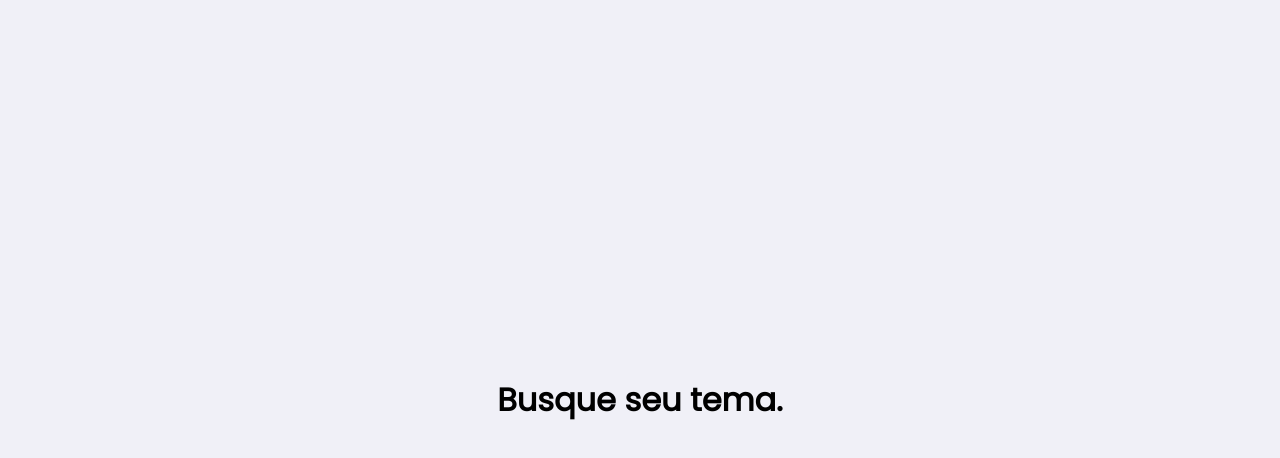
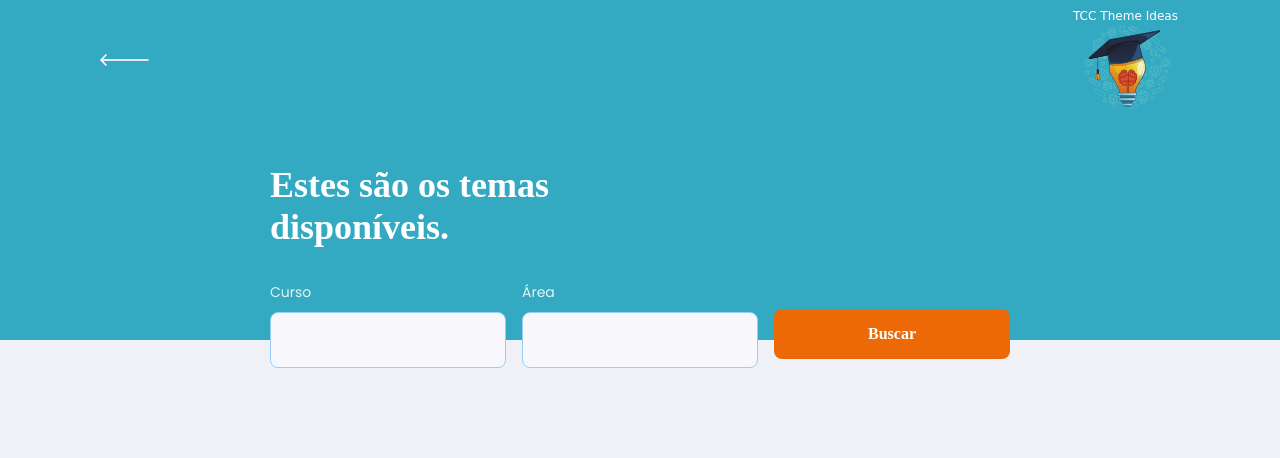
Before and after one commit to amorimmaria/TCC-Theme-Ideas, a React (Create React App) app in the folder packages/web/: page /search in a window 1280 px wide. Shown: the top 458 px of the page. Built offline with nearby package versions, Linux system fonts and the light colour scheme.

Commit message:
Adicionando pagina de buscar #65

```diff
--- a/packages/web/src/assets/styles/global.css
+++ b/packages/web/src/assets/styles/global.css
@@ -1,3 +1,4 @@
+
 :root {
   --color-background: #F0F0F7;
   --color-primary-lighter: #E5890B;
@@ -7,7 +8,14 @@
   --color-secundary-dark: #a74800;
   --color-text-in-primary: #FFFFFF;
   --color-text-in-secondary: #032B44;
+  --color-input-background: #F8F8FC;
+  --color-title-in-primary: #FFFFFF;
   --color-button-text: #FFFFFF;
+  --color-line-in-white: #96cff1; /*trocar*/
+  --color-text-search: #e6f4f1;
+  --color-box-base: #FFFFFF;
+  --color-box-footer: #FAFAFC;
+  --colot-text-complement: #7eaab3;  /*Trocar se preciso for*/
 
   font-size: 60%;
 }
--- /dev/null
+++ b/packages/web/src/components/Input/index.tsx
@@ -0,0 +1,20 @@
+import React, { InputHTMLAttributes} from 'react';
+
+import './styles.css';
+
+interface InputProps extends InputHTMLAttributes<HTMLInputElement>  {
+  label: string;
+  nome: string;
+
+}
+
+const Input: React.FC<InputProps> = ({ label, nome, ...rest})  => {
+  return (
+    <div className="input-block">
+      <label htmlFor={nome}>{label}</label>
+      <input type="text" id={nome} {...rest} />
+    </div>
+  );
+}
+
+export default Input;
--- /dev/null
+++ b/packages/web/src/components/Input/styles.css
@@ -0,0 +1,34 @@
+.input-block{
+  position: relative;
+}
+
+.input-block + .input-block{
+  margin-top: 1.4rem;
+}
+.input-block label{
+  font-size: 1.4rem;
+
+}
+
+.input-block input{
+  width: 100%;
+  height: 5.6rem;
+  margin-top: 0.8rem;
+  border-radius: 0.8rem;
+  background: var(--color-input-background);
+  border: 1px solid var(--color-line-in-white);
+  outline: 0;
+  padding: 0 1.6rem;
+  font: 1.6rem Archivo;
+}
+
+.input-block:focus-within::after{
+  width: calc(100% - 3.2rem);
+  height: 2px;
+  content: '';
+  background: var(--color-primary-light);
+  position: absolute;
+  left: 1.6rem;
+  right: 1.6rem;
+  bottom: 0;
+}
--- /dev/null
+++ b/packages/web/src/components/PageHeader/index.tsx
@@ -0,0 +1,33 @@
+import React from 'react';
+import { Link} from 'react-router-dom';
+
+
+import logoImg from '../../assets/icons/iconLogo2.svg';
+import backIcon from '../../assets/icons/back.svg';
+
+import './styles.css';
+
+interface PageHeaderProps {
+  title:string;
+}
+
+const PageHeader: React.FC<PageHeaderProps> = (props) => {
+  return (
+
+    <header className="page-header">
+        <div className="top-bar-container">
+          < Link to="/" >
+            <img src= {backIcon} alt="Voltar"/>
+          </Link>
+          <img src={logoImg} alt="TCC Theme Ideas" />
+        </div>
+
+        <div className="header-content">
+          <strong>{props.title}</strong>
+          {props.children}
+        </div>
+      </header>
+  );
+}
+
+export default PageHeader;
--- /dev/null
+++ b/packages/web/src/components/PageHeader/styles.css
@@ -0,0 +1,69 @@
+.page-header {
+  display: flex;
+  flex-direction: column;
+  background-color: var(--color-primary);
+}
+
+.page-header .top-bar-container {
+  width: 90%;
+  margin: 0 auto;
+  display: flex;
+  justify-content: space-between;
+  align-items: center;
+  color: var(--color-text-in-primary);
+  padding: 1.0rem;
+
+}
+
+.page-header .top-bar-container a {
+  height: 3.2rem;
+  transition: opacity 0.2s;
+}
+
+.page-header .top-bar-container a:hover {
+  height: 3.2rem;
+  transition: opacity 0.2s;
+}
+
+.page-header .top-bar-container > img {
+  height: 10.0rem;
+}
+
+.page-header .header-content {
+  width: 90%;
+  margin: 0 auto;
+  position: relative;
+  margin: 3.2rem auto;
+}
+
+.page-header .header-content strong {
+  font: 700 3.6rem Archivo;
+  line-height: 4.2rem;
+  color: var(--color-title-in-primary);
+}
+
+@media (min-width: 700px) {
+  .page-header {
+    height: 340px;
+  }
+
+  .page-header .top-bar-container {
+    max-width: 1100px;
+  }
+
+  .page-header .header-content {
+    flex: 1;
+    max-width: 740px;
+    margin: 0 auto;
+    padding-bottom: 48px;
+    display: flex;
+    flex-direction: column;
+    justify-content: center;
+    align-items: flex-start;
+  }
+
+  .page-header .header-content strong {
+    max-width: 350px;
+  }
+
+}
--- a/packages/web/src/pages/SearchTheme/index.tsx
+++ b/packages/web/src/pages/SearchTheme/index.tsx
@@ -1,8 +1,62 @@
-import React from 'react';
+import React, { FormEvent, useState } from 'react';
+import Input from '../../components/Input';
+import PageHeader from '../../components/PageHeader';
+//import Select from '../../components/Select';
+//import api from '../../service/api';
+
+
+import './styles.css';
+
+interface Themes {
+  id: number;
+}
 
 function SearchTheme(){
+
+  //const [themes, setThemes] = useState([]);
+
+  const [curso, setCurso]= useState('');
+  const [area, setArea]= useState('');
+
+  async function searchThemes(e: FormEvent) {
+    e.preventDefault();
+
+    /*const response = await api.get('themes',{
+      params: {
+        curso,
+        area,
+      }
+    });
+
+    setThemes(response.data);*/
+
+  }
+
   return (
-    <h1>Busque seu tema.</h1>
+    <div id="page-search" className="container">
+      <PageHeader title="Estes são os temas disponíveis.">
+        <form  id="search-themes" onSubmit={searchThemes}>
+          <Input
+            nome="curso"
+            label="Curso"
+            value={curso}
+            onChange= {(e) => {setCurso(e.target.value)}}
+
+          />
+          <Input
+            nome="area"
+            label="Área"
+            value={area}
+            onChange= {(e) => {setArea(e.target.value)}}
+
+          />
+
+          <button type="submit">
+           Buscar
+          </button>
+        </form>
+      </PageHeader>
+    </div>
   )
 }
 
--- /dev/null
+++ b/packages/web/src/pages/SearchTheme/styles.css
@@ -0,0 +1,56 @@
+#page-search {
+  width: 100vw;
+  height: 100vh;
+}
+
+#search-themes {
+  margin-top: 3.2rem;
+}
+
+#search-themes label {
+  color: var(--color-text-search);
+}
+
+#search-themes button {
+  width: 100%;
+  height: 5.0rem;
+  background: var(--color-secundary);
+  color: var(--color-button-text);
+  border: 0;
+  border-radius: 0.8rem;
+  cursor: pointer;
+  font: 700 1.6rem Archivo;
+  display: flex;
+  align-items: center;
+  justify-content: center;
+  text-decoration: none;
+  transition: background-color 0.2s;
+  margin-top: 3.0rem;
+
+}
+
+#search-themes button:hover {
+  background: var(--color-secundary-dark);
+}
+
+
+@media(min-width: 700px){
+  #page-search {
+    max-width: 100%;
+  }
+
+  #search-themes {
+    display: grid;
+    grid-template-columns: 1fr repeat(2, 1fr);
+    column-gap: 16px;
+    position: absolute;
+    bottom: -28px;
+  }
+
+  #search-themes .input-block + .input-block,
+  #search-themes .select-block + .select-block{
+
+    margin-top: 0;
+  }
+
+}
```
Also changed, not shown: packages/web/src/assets/icons/back.svg (added), packages/web/src/assets/icons/iconLogo2.svg (added).
